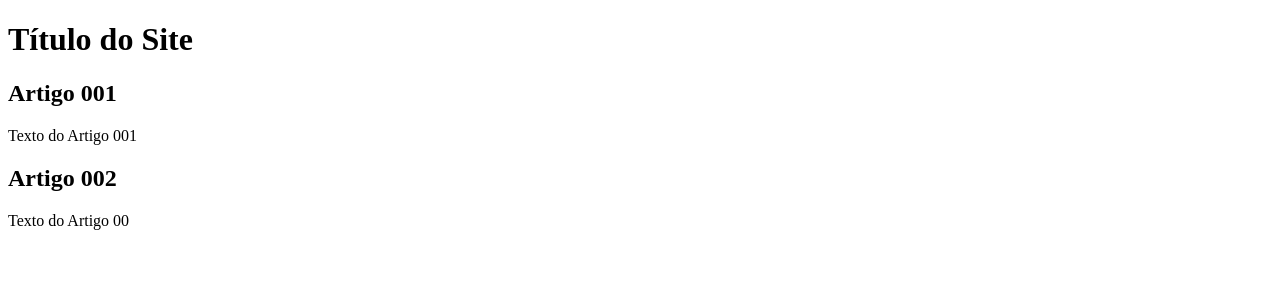
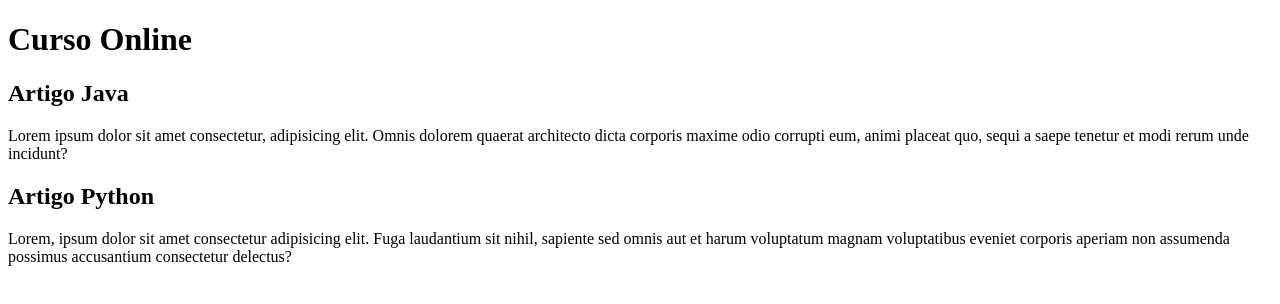
Before and after one commit to 01-GABRIEL-SML/Projeto_Site, a plain HTML site: page index.html in a window 1280 px wide. Drawn offline with Linux system fonts and the light colour scheme.

Commit message:
Alterei a minha Branch

```diff
--- a/index.html
+++ b/index.html
@@ -9,16 +9,16 @@
     <main>
         <header>
             <h1>
-                Título do Site
+               Curso Online
             </h1>
         </header>
         <article>
-            <h1> Artigo 001 </h1>
-            <p>Texto do Artigo 001</p>
+            <h1> Artigo Java </h1>
+            <p>Lorem ipsum dolor sit amet consectetur, adipisicing elit. Omnis dolorem quaerat architecto dicta corporis maxime odio corrupti eum, animi placeat quo, sequi a saepe tenetur et modi rerum unde incidunt?</p>
         </article>
         <article>
-            <h1> Artigo 002 </h1>
-            <p>Texto do Artigo 00</p>
+            <h1> Artigo Python </h1>
+            <p>Lorem, ipsum dolor sit amet consectetur adipisicing elit. Fuga laudantium sit nihil, sapiente sed omnis aut et harum voluptatum magnam voluptatibus eveniet corporis aperiam non assumenda possimus accusantium consectetur delectus?</p>
         </article>
     </main>
 </body>
```
